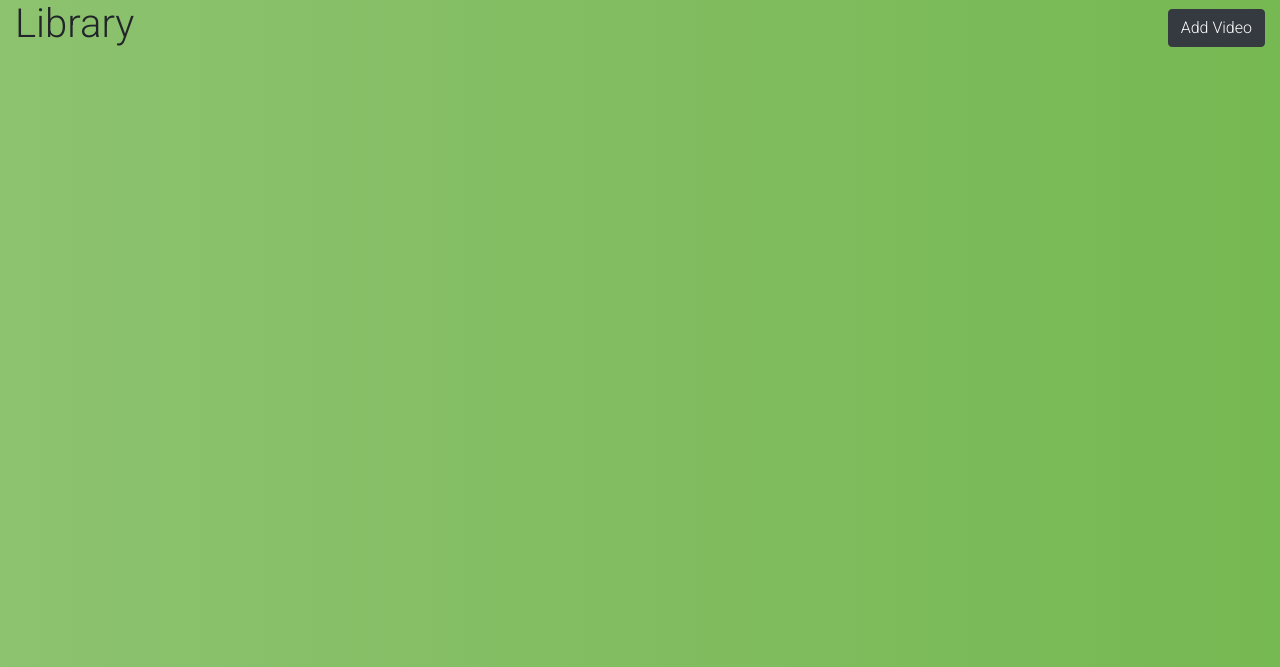
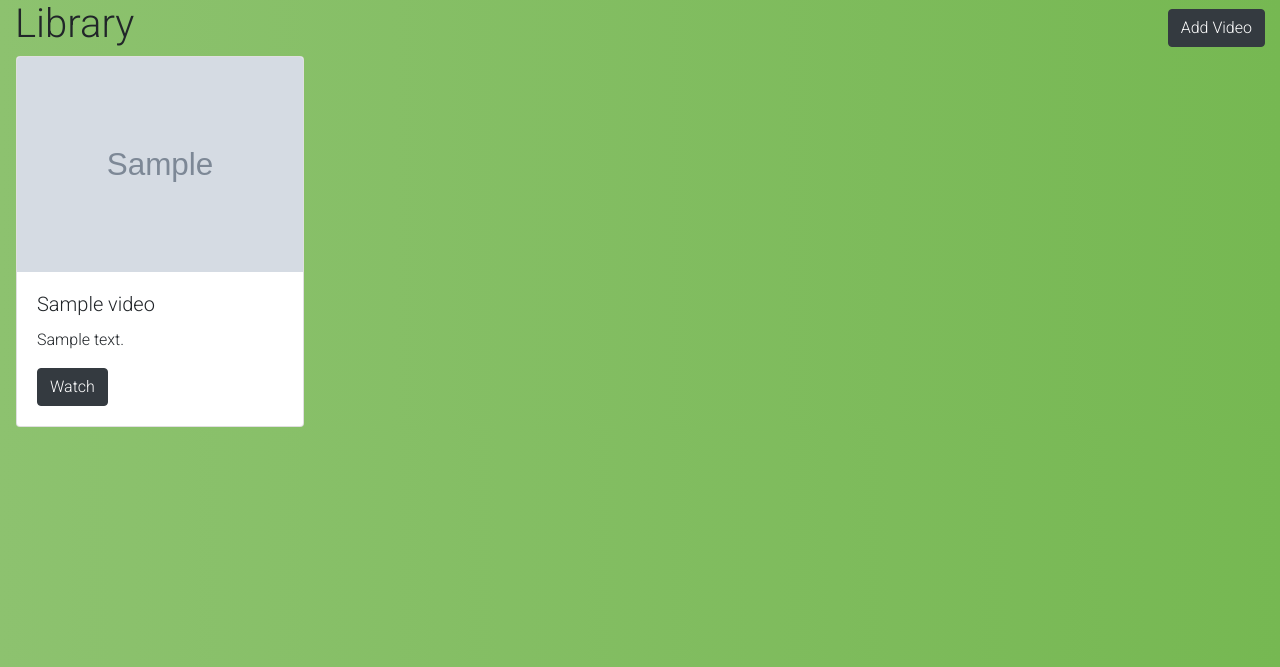
Before and after one commit to mauriballes/archive, a Flask app: template src/templates/index.html in a window 1280 px wide. Shown: the part 56-723 px from the top of the page. Run offline with Flask 2, Linux system fonts and the light colour scheme; the template is opened without the code that fills it: most values are stand-ins (such as "Sample title", 1, 10 or a date in 2020); grey boxes marked "Sample" are stand-in pictures; some libraries are stand-ins or nearby versions.

Commit message:
Get Detail Videos

```diff
--- a/src/app.py
+++ b/src/app.py
@@ -74,7 +74,8 @@ Routes
 @app.route('/', methods=['GET'])
 @login_required
 def index():
-    return render_template('index.html')
+    videos = [model_to_dict(video) for video in Video.select()]
+    return render_template('index.html', videos=videos)
 
 @app.route('/video/add', methods=['GET', 'POST'])
 @login_required
@@ -94,3 +95,12 @@ def add_video():
         return redirect(url_for('index'))
 
     return render_template('video/add.html')
+
+@app.route('/video/<int:id>/watch', methods=['GET'])
+@login_required
+def watch_video(id):
+    video = Video.select().where(Video.id == id).first()
+    if video:
+        video = model_to_dict(video)
+
+    return render_template('video/watch.html', video=video)
--- a/src/templates/index.html
+++ b/src/templates/index.html
@@ -13,5 +13,19 @@
       <a href="{{ url_for('add_video') }}" class="btn btn-dark">Add Video</a>
     </div>
   </div>
+  <div class="row">
+    {% for video in videos %}
+      <div class="col-12 col-md-3 d-flex justify-content-center">
+        <div class="card" style="width: 18rem;">
+          <img class="card-img-top" src="{{ video.get('thumbnail_link') }}" alt="Card image cap">
+          <div class="card-body">
+            <h5 class="card-title">{{ video.get('name') }}</h5>
+            <p class="card-text">{{ video.get('description') }}</p>
+            <a href="{{ url_for('watch_video', id=video.get('id')) }}" class="btn btn-dark">Watch</a>
+          </div>
+        </div>
+      </div>
+    {% endfor %}
+  </div>
 </div>
 {% endblock %}
```
Also changed, not shown: src/templates/video/watch.html (added, +28 -0 lines).
